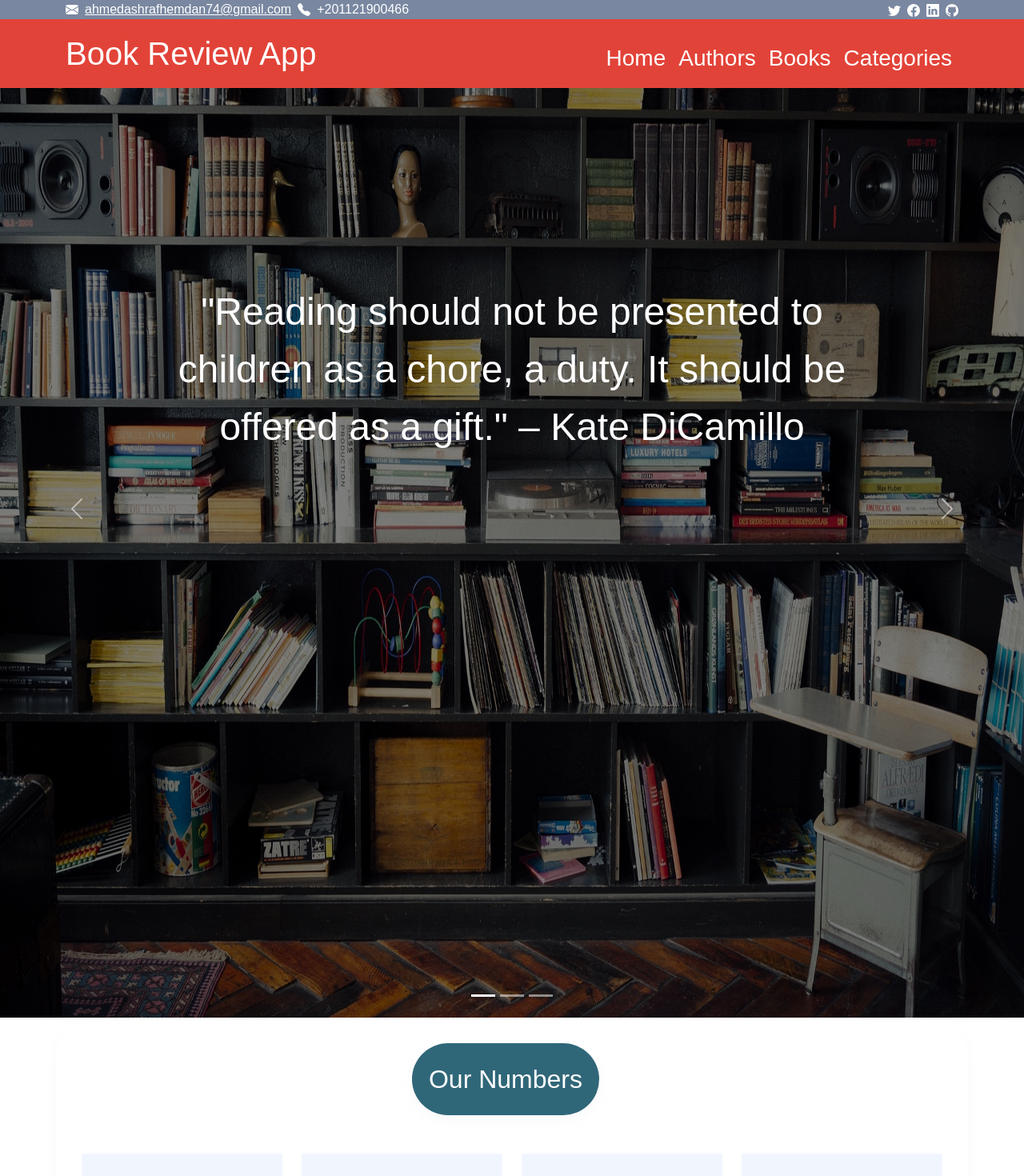
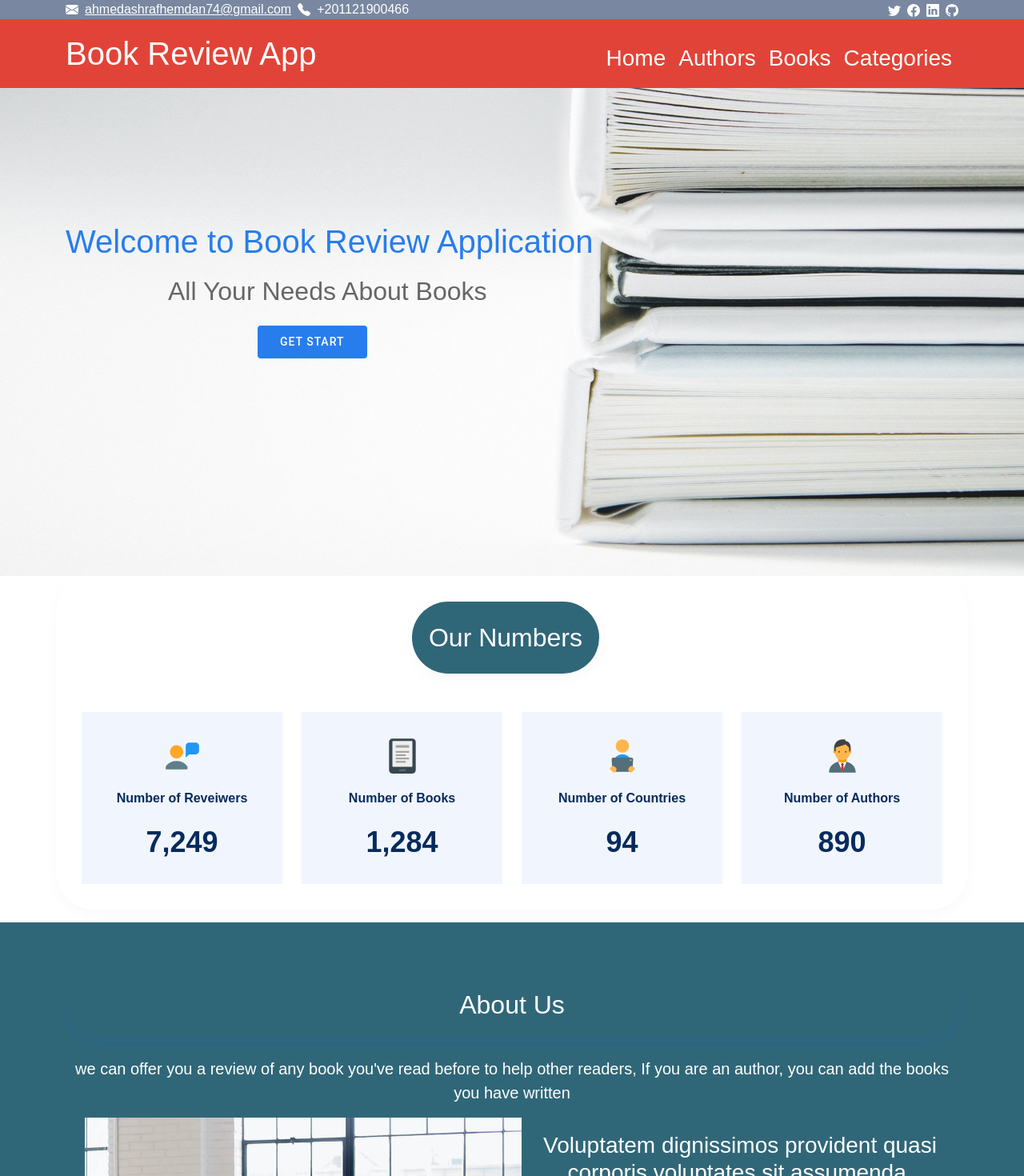
Before and after one commit to hemda74/Book-Review-Front, a Next.js app in the folder app/: page / in a window 1280 px wide. Shown: the top 1470 px of the page at 80% size. Built offline with nearby package versions, Linux system fonts and the light colour scheme.

Commit message:
update land 1

```diff
--- a/app/components/About.tsx
+++ b/app/components/About.tsx
@@ -10,30 +10,30 @@ const About = () => {
     <section  className={`myPrimary text-center mt-3`}>
     <div className="container">
       <div className="section-title pt-3">
-        <h2 className={` mt-5   ${styles.spanAbout}`}> About Us</h2>
-        <p className='mt-4 fs-5'>we can offer you a review of any book you've read before to help other readers, If you are an author, you can add the books you have written </p>
+        <h2 className={` mt-5 ${styles.spanAbout}`}> About Us</h2>
+        <p className='mt-4  fs-5'>we can offer you a review of any book you've read before to help other readers, If you are an author, you can add the books you have written </p>
       </div>
       <div className="row">
-        <div className="col-lg-6" data-aos="fade-right" data-aos-delay="100">
-          <Image src={about} className="img-fluid" alt=""/>
+        <div className="col-lg-6 " data-aos="fade-right" >
+          <Image src={about} className="img-fluid ms-4" alt=""/>
         </div>
-        <div className="col-lg-6 pt-4 pt-lg-0 content d-flex flex-column justify-content-center" data-aos="fade-up" data-aos-delay="100">
+        <div className="col-lg-6 pt-4 pt-lg-0 content d-flex flex-column justify-content-center">
           <h3>Voluptatem dignissimos provident quasi corporis voluptates sit assumenda.</h3>
           <p className="fst-italic">
             Lorem ipsum dolor sit amet, consectetur adipiscing elit, sed do eiusmod tempor incididunt ut labore et dolore
             magna aliqua.
           </p>
-          <ul className={`${styles.ulAbout}`}>
+          <ul className={`ms-3 ${styles.ulAbout}`}>
             <li className={`${styles.liAbout}`}>
               <BiStore size={65}/>
-              <div>
+              <div className='mt-3'>
                 <span className='fs-5 ms-2'>Ullamco laboris nisi ut aliquip consequat</span>
                 <span className='fs-6 ms-2'>Magni facilis facilis repellendus cum excepturi quaerat praesentium libre trade</span>
               </div>
             </li>
             <li className='d-flex'>
             <BsBookFill size={65}/>
-              <div>
+              <div className='mt-3'>
                 <span className='fs-5 ms-3'>Magnam soluta odio exercitationem reprehenderi</span>
                 <span className='fs-6 ms-2'>Quo totam dolorum at pariatur aut distinctio dolorum laudantium illo direna pasata redi</span>
               </div>
--- a/app/components/Carsouel.tsx
+++ /dev/null
@@ -1,47 +0,0 @@
-import React from 'react'
-import Image from 'next/image'
-import Image_1 from '../public/01.jpg'
-import Image_2 from '../public/02.jpg'
-import Image_3 from '../public/03.jpg'
-import styles from '../styles/Carsoule.module.css'
-const Carsoule = () => {
-  return (
-<div id="carouselExampleDark" className="carousel carousel-light slide w-70" data-bs-ride="carousel">
-<div className={`${styles.carsoleOverlay}`}></div>
-  <div className="carousel-indicators">
-    <button type="button" data-bs-target="#carouselExampleDark" data-bs-slide-to="0" className="active" aria-current="true" aria-label="Slide 1"></button>
-    <button type="button" data-bs-target="#carouselExampleDark" data-bs-slide-to="1" aria-label="Slide 2"></button>
-    <button type="button" data-bs-target="#carouselExampleDark" data-bs-slide-to="2" aria-label="Slide 3"></button>
-  </div>
-  <div className="carousel-inner">
-    <div className="carousel-item active" data-bs-interval="5000">
-    <Image src={Image_2} className={`d-block w-100 ${styles.carsoleImg}`} alt="..."/>
-    <div className={`carousel-caption  ${styles.carsouelCaption}`} >
-        <span className={`${styles.spanQoutes}`}>"Reading should not be presented to children as a chore, a duty. It should be offered as a gift." – Kate DiCamillo</span>
-      </div>
-    </div>
-    <div className={`carousel-item `} data-bs-interval="5000">
-      <Image src={Image_1} className={`d-block w-100 ${styles.carsoleImg}`}  alt="..."/>
-      <div className={`carousel-caption  ${styles.carsouelCaption}`} >
-        <span className={`${styles.spanQoutes1}`}>"Reading makes immigrants of us all. It takes us away from home, but more important, it finds homes for us everywhere." – Jean Rhys</span>
-      </div>
-    </div>
-    <div className="carousel-item " data-bs-interval="5000">
-    <Image src={Image_3} className={`d-block w-100 ${styles.carsoleImg}`} alt="..."/>
-    <div className={`carousel-caption  ${styles.carsouelCaption}`} >
-        <span className={`${styles.spanQoutes2}`}>"A great book should leave you with many experiences, and slightly exhausted at the end. You live several lives while reading." – William Styron</span>
-      </div>
-    </div>
-  </div>
-  <button className="carousel-control-prev" type="button" data-bs-target="#carouselExampleDark" data-bs-slide="prev">
-    <span className="carousel-control-prev-icon" aria-hidden="true"></span>
-    <span className="visually-hidden">Previous</span>
-  </button>
-  <button className="carousel-control-next" type="button" data-bs-target="#carouselExampleDark" data-bs-slide="next">
-    <span className="carousel-control-next-icon" aria-hidden="true"></span>
-    <span className="visually-hidden">Next</span>
-  </button>
-</div>
-  )
-}
-export default Carsoule;
--- /dev/null
+++ b/app/components/LandSection.tsx
@@ -0,0 +1,19 @@
+import React from 'react'
+import styles from'../styles/LandSection.module.css'
+const LandSection = () => {
+  return (
+<>
+<div id="hero" className={`d-flex align-items-center ${styles.landHead}`}>
+    <div className="container ">
+      <span className={`fs-1 ${styles.landQuet1}`}>Welcome to Book Review Application </span>
+      <span className={`fs-2  ${styles.landQuet2}`}>All Your Needs About Books</span>
+      <div className="d-flex">
+        <a href="#about" className={`btn-get-started scrollto ${styles.getStart}`}>Get Start</a>
+      </div>
+    </div>
+  </div>
+</>
+)
+}
+
+export default LandSection;
--- a/app/pages/index.tsx
+++ b/app/pages/index.tsx
@@ -4,11 +4,11 @@ import { Content, Inter } from '@next/font/google'
 import styles from '../styles/Home.module.css'
 import TopBar from '../components/TopBar'
 import NavBar from '../components/NavBar'
-import Carsoule from '../components/Carsouel'
 import Counts from '../components/Counts'
 import About from '../components/About'
 import Services from '../components/Services'
 import Contact from '../components/Contact'
+import LandSection from '../components/LandSection'
 const inter = Inter({ subsets: ['latin'] })
 export default function Home() {
   return (
@@ -21,7 +21,7 @@ export default function Home() {
       </Head>
      <TopBar />
      <NavBar />
-     <Carsoule/>
+     <LandSection/>
      <Counts/>
    <About/>
    <Services/>
--- a/app/styles/Carsoule.module.css
+++ /dev/null
@@ -1,30 +0,0 @@
-.carsoleDiv{
-    position: relative;
-}
-.carsoleOverlay{
-position: absolute;
-background-color:rgba(0,0,0 ,0.5);
-width: 100%;
-height: 100%;
-top: 0;
-left: 0;
-z-index: 1;
-}
-
-.carsouelCaption{
-top: 45%;
-transform: translateY(-35%);
-z-index: 2;
-
-}
-.spanQoutes{
-
-    font-size: 3rem;
-}
-.spanQoutes1{
-    font-size: 3rem;
-}
-.spanQoutes2{
-    font-size: 3rem;
-
-}
--- /dev/null
+++ b/app/styles/LandSection.module.css
@@ -0,0 +1,123 @@
+.landHead {
+    width: 100%;
+    height: 90vh;
+    background: url("../public/land.jpg") top left;
+    background-size: cover;
+    position: relative;
+  }
+
+  .landHead:before {
+    content: "";
+    background: rgba(255, 255, 255, 0.1);
+    position: absolute;
+    bottom: 0;
+    top: 0;
+    left: 0;
+    right: 0;
+  }
+
+  #hero .container {
+    position: relative;
+  }
+
+  #hero h1 {
+    margin: 0;
+    font-size: 48px;
+    font-weight: 700;
+    line-height: 56px;
+    color: #222222;
+    font-family: "Poppins", sans-serif;
+  }
+
+  .landQuet1 {
+    color: #106eea;
+  }
+
+  .landQuet2 {
+    display:block;
+    text-decoration: none;
+    color: #555555;
+    margin-left: 8rem;
+    margin-top: 0.5rem;
+  }
+
+  .getStart {
+    text-decoration: none;
+    font-family: "Roboto", sans-serif;
+    text-transform: uppercase;
+    font-weight: 500;
+    font-size: 14px;
+    letter-spacing: 1px;
+    display: inline-block;
+    padding: 10px 28px;
+    border-radius: 4px;
+    transition: 0.5s;
+    margin-left: 15rem;
+    margin-top: 1.2rem;
+    color: #fff;
+    background: #106eea;
+  }
+
+  #hero .btn-get-started:hover {
+    background: #247cf0;
+  }
+
+  #hero .btn-watch-video {
+    font-size: 16px;
+    transition: 0.5s;
+    margin-left: 25px;
+    color: #222222;
+    font-weight: 600;
+    display: flex;
+    align-items: center;
+  }
+
+  #hero .btn-watch-video i {
+    color: #106eea;
+    font-size: 32px;
+    transition: 0.3s;
+    line-height: 0;
+    margin-right: 8px;
+  }
+
+  #hero .btn-watch-video:hover {
+    color: #106eea;
+  }
+
+  #hero .btn-watch-video:hover i {
+    color: #3b8af2;
+  }
+
+  @media (min-width: 1024px) {
+    #hero {
+      background-attachment: fixed;
+    }
+  }
+
+  @media (max-width: 768px) {
+    #hero {
+      height: 100vh;
+    }
+
+    #hero h1 {
+      font-size: 28px;
+      line-height: 36px;
+    }
+
+    #hero h2 {
+      font-size: 18px;
+      line-height: 24px;
+      margin-bottom: 30px;
+    }
+
+    #hero .btn-get-started,
+    #hero .btn-watch-video {
+      font-size: 13px;
+    }
+  }
+
+  @media (max-height: 500px) {
+    #hero {
+      height: 120vh;
+    }
+  }
```
Also changed, not shown: app/public/land.jpg (added).
